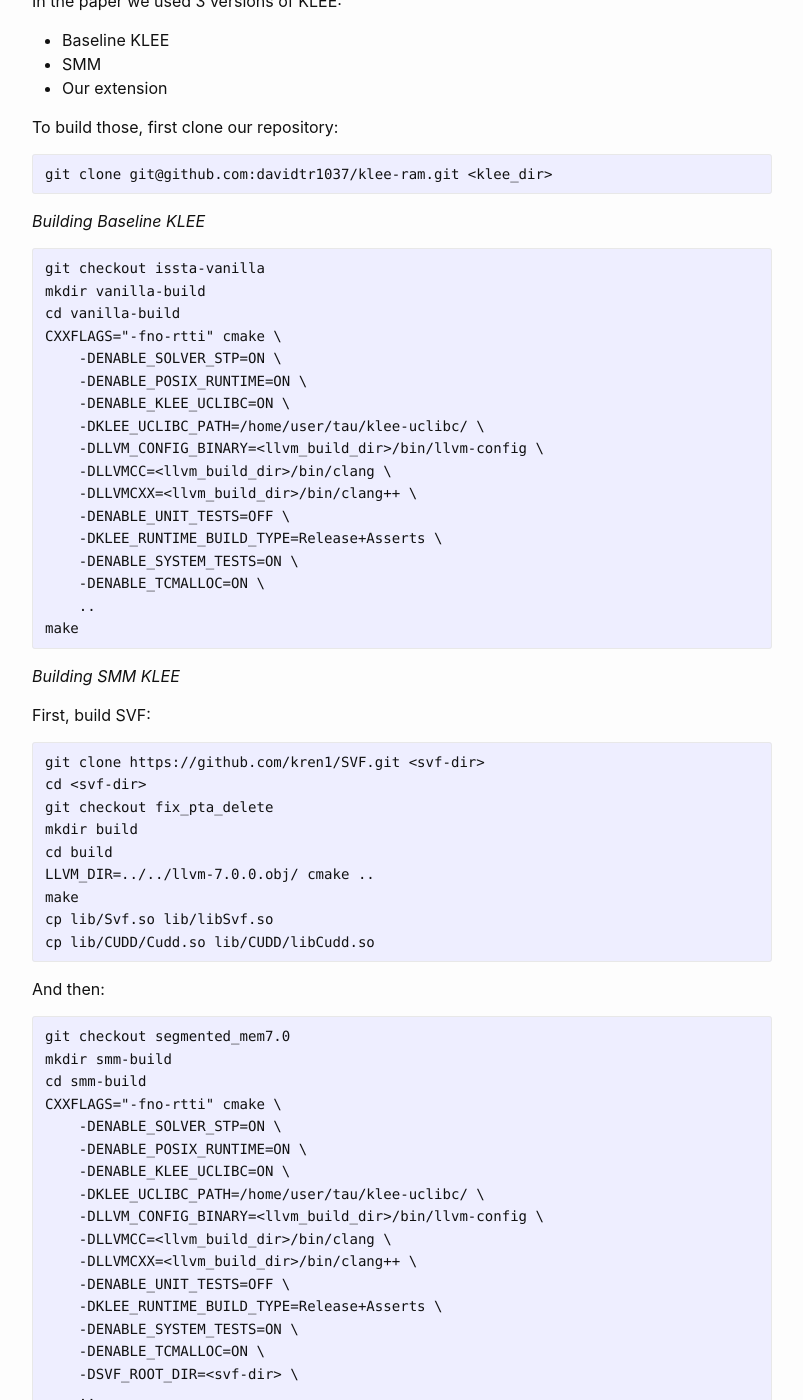
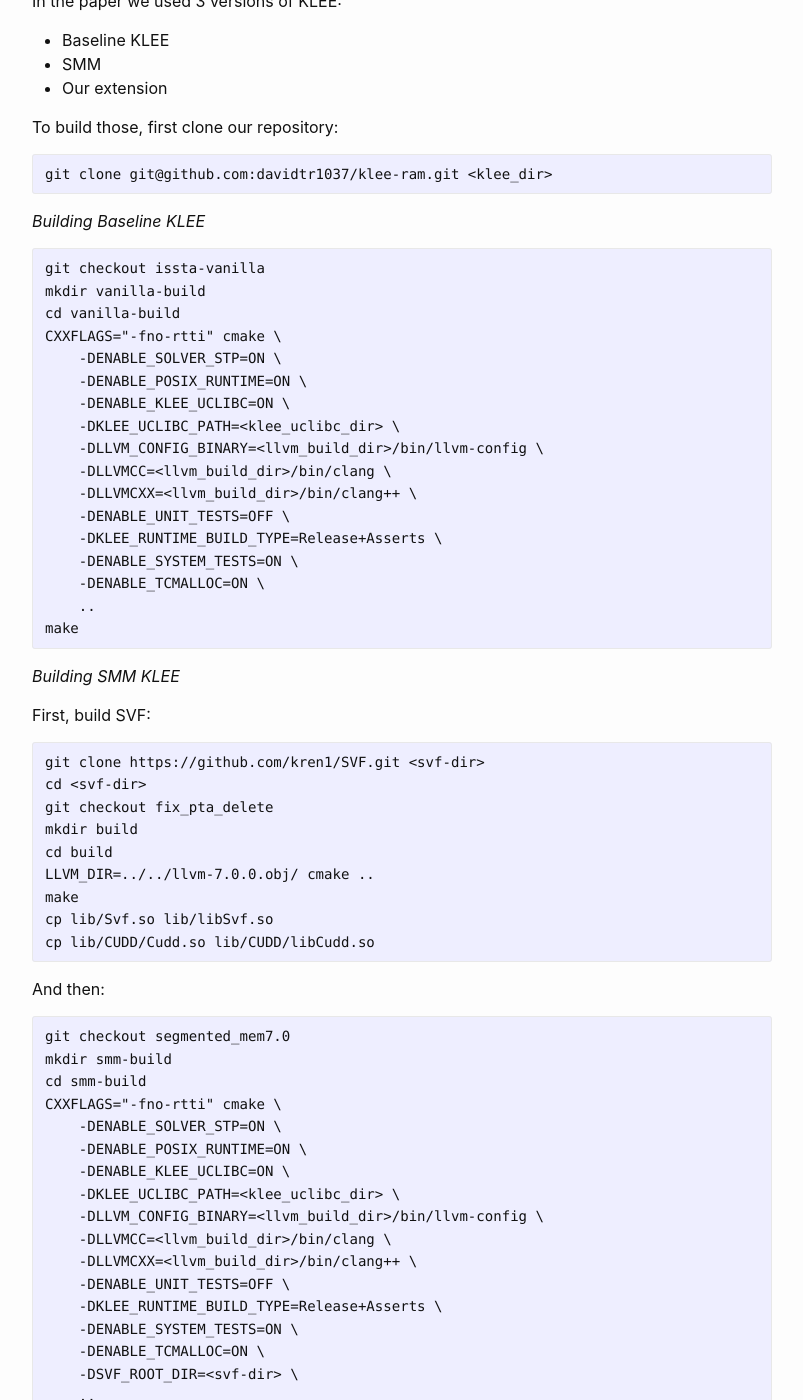
Before and after one commit to davidtr1037/davidtr1037.github.io, a Jekyll site: the page built from projects/ram.md, in a window 1280 px wide and 1400 px high, scrolled down 1897 px. Shown: the whole window, without its empty margins (238-1041 px from the left). Built offline with Jekyll 4.4.1, drawn with Linux system fonts in a browser that asks for light colours; some of the changed text lies outside the part shown.

Commit message:
fixing paths

```diff
--- a/projects/ram.md
+++ b/projects/ram.md
@@ -98,7 +98,7 @@
     -DENABLE_SOLVER_STP=ON \
     -DENABLE_POSIX_RUNTIME=ON \
     -DENABLE_KLEE_UCLIBC=ON \
-    -DKLEE_UCLIBC_PATH=/home/user/tau/klee-uclibc/ \
+    -DKLEE_UCLIBC_PATH=<klee_uclibc_dir> \
     -DLLVM_CONFIG_BINARY=<llvm_build_dir>/bin/llvm-config \
     -DLLVMCC=<llvm_build_dir>/bin/clang \
     -DLLVMCXX=<llvm_build_dir>/bin/clang++ \
@@ -134,7 +134,7 @@
     -DENABLE_SOLVER_STP=ON \
     -DENABLE_POSIX_RUNTIME=ON \
     -DENABLE_KLEE_UCLIBC=ON \
-    -DKLEE_UCLIBC_PATH=/home/user/tau/klee-uclibc/ \
+    -DKLEE_UCLIBC_PATH=<klee_uclibc_dir> \
     -DLLVM_CONFIG_BINARY=<llvm_build_dir>/bin/llvm-config \
     -DLLVMCC=<llvm_build_dir>/bin/clang \
     -DLLVMCXX=<llvm_build_dir>/bin/clang++ \
@@ -158,7 +158,7 @@
     -DENABLE_SOLVER_STP=ON \
     -DENABLE_POSIX_RUNTIME=ON \
     -DENABLE_KLEE_UCLIBC=ON \
-    -DKLEE_UCLIBC_PATH=/home/user/tau/klee-uclibc/ \
+    -DKLEE_UCLIBC_PATH=<klee_uclibc_dir> \
     -DLLVM_CONFIG_BINARY=<llvm_build_dir>/bin/llvm-config \
     -DLLVMCC=<llvm_build_dir>/bin/clang \
     -DLLVMCXX=<llvm_build_dir>/bin/clang++ \
```
